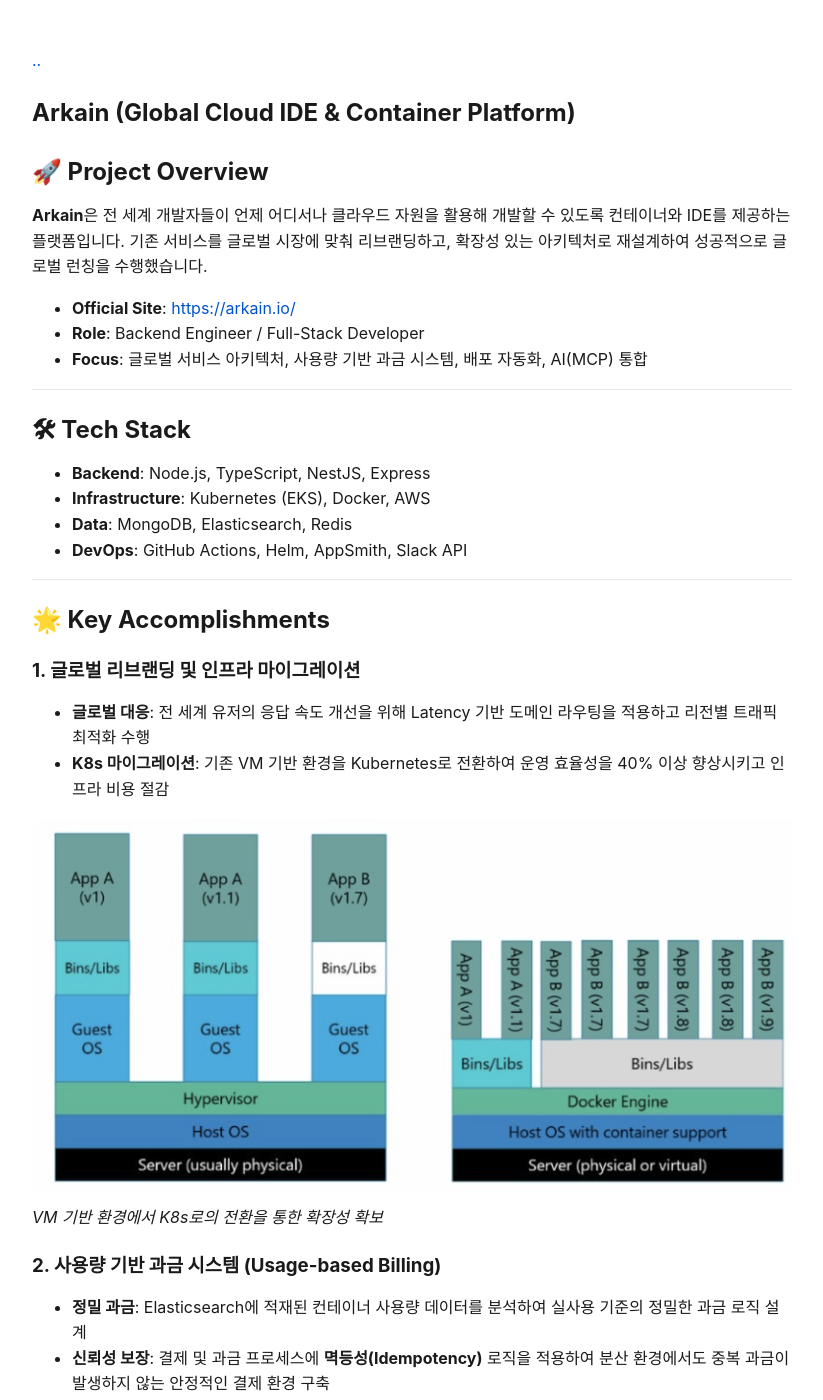
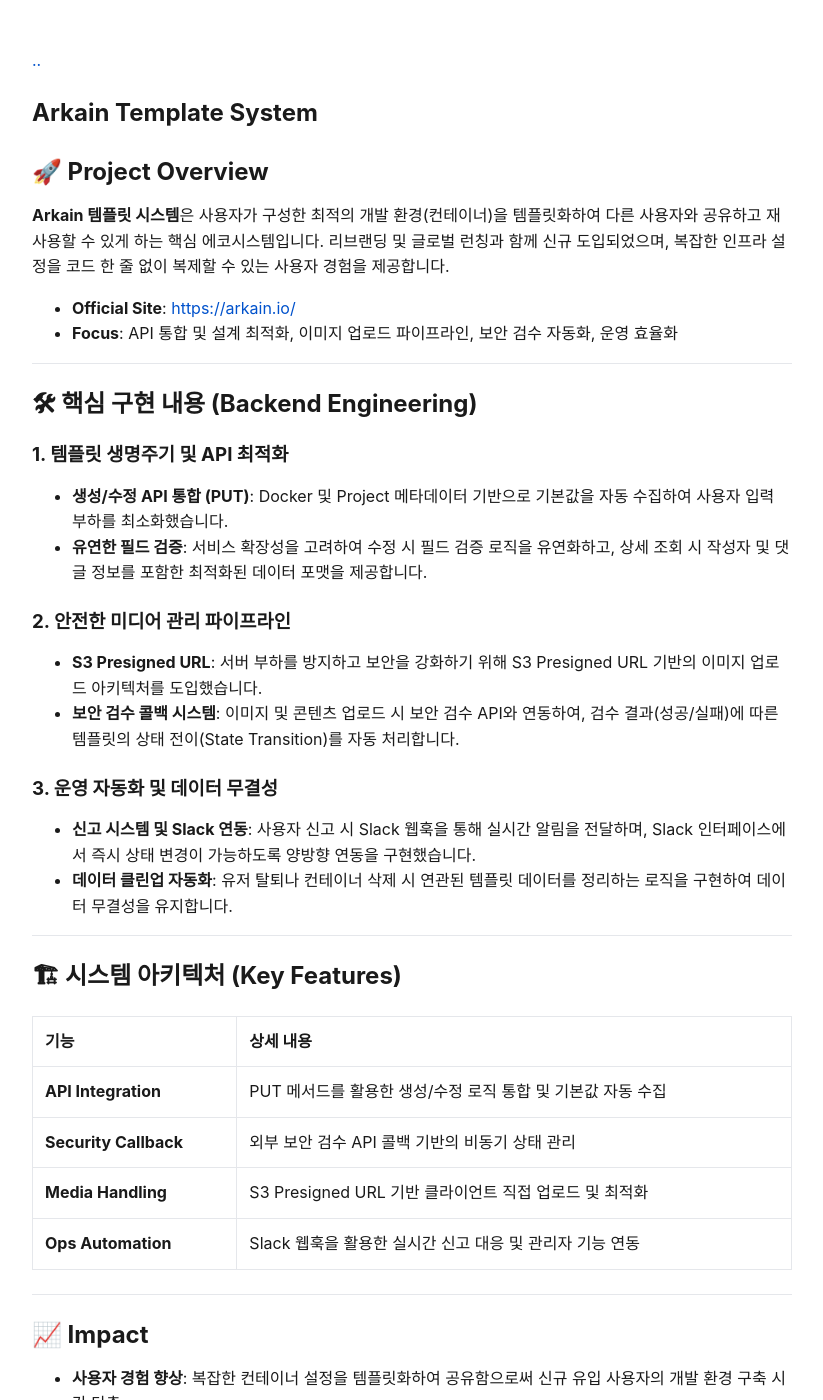
Before and after one commit to Hyun-git/Hyun-git.github.io, a Jekyll site: the page built from projects/arkain.md, in a window 1280 px wide and 1400 px high. Shown: the whole window, without its empty margins (228-1051 px from the left). Built offline with Jekyll 4.4.1, drawn with Linux system fonts in a browser that asks for light colours; some of the changed text lies outside the part shown.

Commit message:
feat(projects): refactor Arkain to Template System focus and separate MCP project

```diff
--- a/projects/arkain.md
+++ b/projects/arkain.md
@@ -1,57 +1,52 @@
 ---
 layout: post
-title: Arkain (Global Cloud IDE & Container Platform)
-description: 구름 IDE의 글로벌 리브랜딩 및 컨테이너 기반 클라우드 플랫폼 개발
+title: Arkain Template System
+description: 글로벌 클라우드 IDE 환경의 공유 및 재사용을 위한 템플릿 에코시스템 구축
 image: /assets/goorm/arkain.png
 ---
 
 ## 🚀 Project Overview
 
-**Arkain**은 전 세계 개발자들이 언제 어디서나 클라우드 자원을 활용해 개발할 수 있도록 컨테이너와 IDE를 제공하는 플랫폼입니다. 기존 서비스를 글로벌 시장에 맞춰 리브랜딩하고, 확장성 있는 아키텍처로 재설계하여 성공적으로 글로벌 런칭을 수행했습니다.
+**Arkain 템플릿 시스템**은 사용자가 구성한 최적의 개발 환경(컨테이너)을 템플릿화하여 다른 사용자와 공유하고 재사용할 수 있게 하는 핵심 에코시스템입니다. 리브랜딩 및 글로벌 런칭과 함께 신규 도입되었으며, 복잡한 인프라 설정을 코드 한 줄 없이 복제할 수 있는 사용자 경험을 제공합니다.
 
 - **Official Site**: [https://arkain.io/](https://arkain.io/)
-- **Role**: Backend Engineer / Full-Stack Developer
-- **Focus**: 글로벌 서비스 아키텍처, 사용량 기반 과금 시스템, 배포 자동화, AI(MCP) 통합
+- **Focus**: API 통합 및 설계 최적화, 이미지 업로드 파이프라인, 보안 검수 자동화, 운영 효율화
 
 ---
 
-## 🛠 Tech Stack
+## 🛠 핵심 구현 내용 (Backend Engineering)
 
-- **Backend**: Node.js, TypeScript, NestJS, Express
-- **Infrastructure**: Kubernetes (EKS), Docker, AWS
-- **Data**: MongoDB, Elasticsearch, Redis
-- **DevOps**: GitHub Actions, Helm, AppSmith, Slack API
+### 1. 템플릿 생명주기 및 API 최적화
+- **생성/수정 API 통합 (PUT)**: Docker 및 Project 메타데이터 기반으로 기본값을 자동 수집하여 사용자 입력 부하를 최소화했습니다.
+- **유연한 필드 검증**: 서비스 확장성을 고려하여 수정 시 필드 검증 로직을 유연화하고, 상세 조회 시 작성자 및 댓글 정보를 포함한 최적화된 데이터 포맷을 제공합니다.
+
+### 2. 안전한 미디어 관리 파이프라인
+- **S3 Presigned URL**: 서버 부하를 방지하고 보안을 강화하기 위해 S3 Presigned URL 기반의 이미지 업로드 아키텍처를 도입했습니다.
+- **보안 검수 콜백 시스템**: 이미지 및 콘텐츠 업로드 시 보안 검수 API와 연동하여, 검수 결과(성공/실패)에 따른 템플릿의 상태 전이(State Transition)를 자동 처리합니다.
+
+### 3. 운영 자동화 및 데이터 무결성
+- **신고 시스템 및 Slack 연동**: 사용자 신고 시 Slack 웹훅을 통해 실시간 알림을 전달하며, Slack 인터페이스에서 즉시 상태 변경이 가능하도록 양방향 연동을 구현했습니다.
+- **데이터 클린업 자동화**: 유저 탈퇴나 컨테이너 삭제 시 연관된 템플릿 데이터를 정리하는 로직을 구현하여 데이터 무결성을 유지합니다.
 
 ---
 
-## 🌟 Key Accomplishments
+## 🏗 시스템 아키텍처 (Key Features)
 
-### 1. 글로벌 리브랜딩 및 인프라 마이그레이션
-- **글로벌 대응**: 전 세계 유저의 응답 속도 개선을 위해 Latency 기반 도메인 라우팅을 적용하고 리전별 트래픽 최적화 수행
-- **K8s 마이그레이션**: 기존 VM 기반 환경을 Kubernetes로 전환하여 운영 효율성을 40% 이상 향상시키고 인프라 비용 절감
-
-![Infrastructure Architecture](/VM.png)
-*VM 기반 환경에서 K8s로의 전환을 통한 확장성 확보*
-
-### 2. 사용량 기반 과금 시스템 (Usage-based Billing)
-- **정밀 과금**: Elasticsearch에 적재된 컨테이너 사용량 데이터를 분석하여 실사용 기준의 정밀한 과금 로직 설계
-- **신뢰성 보장**: 결제 및 과금 프로세스에 **멱등성(Idempotency)** 로직을 적용하여 분산 환경에서도 중복 과금이 발생하지 않는 안정적인 결제 환경 구축
-
-### 3. MCP 기반 AI 사이드챗 및 DX 개선
-- **AI 인터페이스**: 자연어로 컨테이너를 제어할 수 있는 MCP(Model Context Protocol) 기반 사이드챗 개발로 초보 사용자의 진입 장벽 제거
-- **배포 자동화**: 복잡한 K8s 설정을 추상화하여, 클릭만으로 컨테이너를 즉시 배포하고 버전 관리/롤백이 가능한 배포 파이프라인 구축
-
-![Docker Image Management](/dockerImage.png)
-*컨테이너 이미지 관리 및 배포 자동화 인터페이스*
+| 기능 | 상세 내용 |
+| :--- | :--- |
+| **API Integration** | PUT 메서드를 활용한 생성/수정 로직 통합 및 기본값 자동 수집 |
+| **Security Callback** | 외부 보안 검수 API 콜백 기반의 비동기 상태 관리 |
+| **Media Handling** | S3 Presigned URL 기반 클라이언트 직접 업로드 및 최적화 |
+| **Ops Automation** | Slack 웹훅을 활용한 실시간 신고 대응 및 관리자 기능 연동 |
 
 ---
 
-## 📈 Results & Impact
+## 📈 Impact
 
-- **글로벌 런칭**: 리브랜딩을 통한 성공적인 글로벌 서비스 재론칭 및 사용자 유입 증가
-- **운영 효율화**: 수동으로 처리하던 환불 및 커뮤니티 관리 프로세스를 자동화(AppSmith, Slack 연동)하여 업무 시간 단축
-- **안정성 강화**: 중앙화된 로깅 시스템(ELK Stack) 구축으로 장애 대응 시간(MTTR) 단축
+- **사용자 경험 향상**: 복잡한 컨테이너 설정을 템플릿화하여 공유함으로써 신규 유입 사용자의 개발 환경 구축 시간 단축
+- **운영 비용 절감**: Slack 기반 운영 도구 구축을 통해 별도의 어드민 페이지 접속 없이 실시간 장애 및 신고 대응 가능
+- **시스템 안정성**: 비동기 보안 검수 및 자동 클린업 로직을 통해 서비스 안정성과 데이터 정합성 확보
 
 ---
 
-> **"단순한 기능 개발을 넘어, 서비스가 자산이 될 수 있도록 견고한 아키텍처와 운영 효율을 고민했습니다."**
+> **"사용자가 만든 가치가 다른 사용자에게 전달될 수 있도록, 견고하고 자동화된 템플릿 시스템을 구축했습니다."**
```
Also changed, not shown: projects.md (+29 -7 lines), projects/mcp.md (added, +30 -0 lines).
